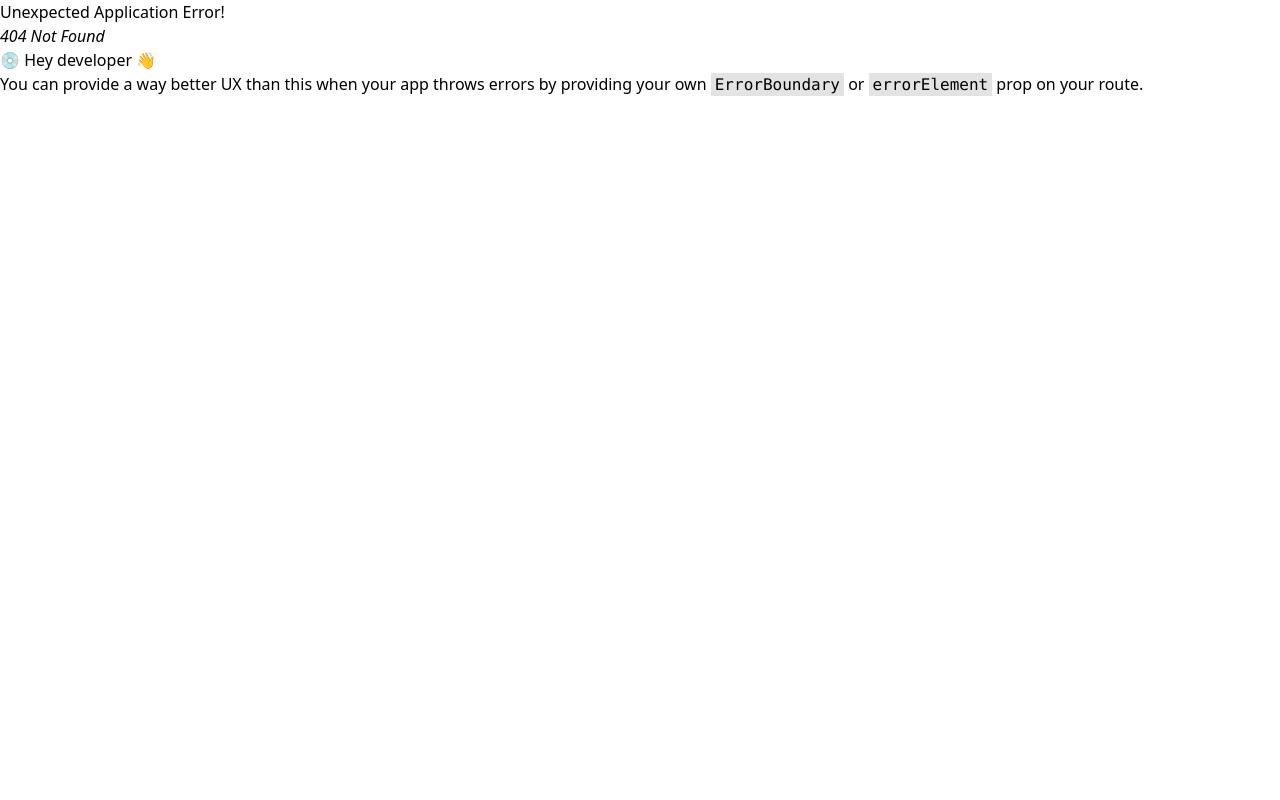
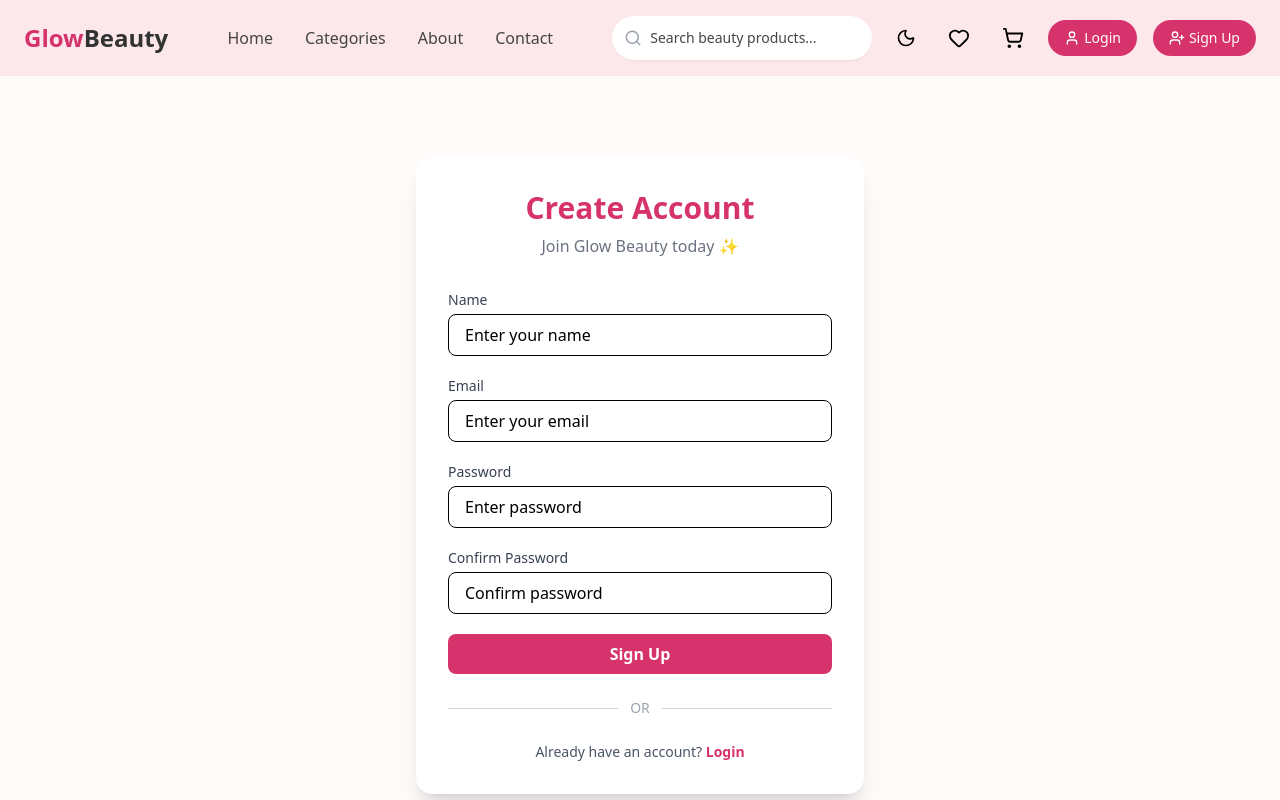
Before and after one commit to kalashkaushal123/E-Commerce-Project, a React (Vite) app in the folder eCommerceProject/: page /signup in a window 1280 px wide. Before the commit this address had no page. Shown: the top 800 px of the page. Built offline with nearby package versions, Linux system fonts and the light colour scheme.

Commit message:
changes in header

```diff
--- a/eCommerceProject/src/Components/Header/Header.jsx
+++ b/eCommerceProject/src/Components/Header/Header.jsx
@@ -1,5 +1,5 @@
 import React, { useState } from 'react'
-import { ShoppingCart, Search, User, Moon, Heart, Menu, X } from "lucide-react";            // it's an icon library
+import { ShoppingCart, Search, User, Moon, Heart, Menu, X, UserPlus  } from "lucide-react";            // it's an icon library
 import {Link, NavLink} from 'react-router-dom'
 import useTheme from '../Context/ThemeContext';
 import { useWishlist } from "../Context/WishlistContext";
@@ -99,8 +99,8 @@ function Header() {
             {/* DESKTOP / MEDIUM+ → Direct Logout */}
             {isLoggedIn && (
             <div className="hidden md:flex items-center gap-3">
-                <span className="text-sm font-medium dark:text-white">
-                {user.name}
+                <span className="text-sm bg-[#d6336c] text-white px-4 py-2 rounded-full font-medium dark:text-white">
+                {user.username}
                 </span>
 
                 <button
@@ -119,7 +119,7 @@ function Header() {
                 onClick={() => setUserMenu(!userMenu)}
                 className="w-9 h-9 rounded-full bg-[#d6336c] text-white font-bold"
                 >
-                {user.name.charAt(0).toUpperCase()}
+                {user?.name?.charAt(0).toUpperCase()}
                 </button>
 
                 {userMenu && (
@@ -138,11 +138,33 @@ function Header() {
 
             {/* NOT LOGGED IN */}
             {!isLoggedIn && (
-            <Link to="/login">
-                <button className="bg-[#d6336c] text-white px-4 py-2 rounded-full text-sm">
-                <User size={16} />
+            <>
+              <Link to="/login">
+                <button className="flex items-center gap-1 bg-[#d6336c] text-white px-4 py-2 rounded-full text-sm hover:bg-[#c2255c] transition">
+
+                  <User size={16} />
+
+                  {/* Hide text on small screens */}
+                  <span className="hidden sm:inline">
+                    Login
+                  </span>
+
                 </button>
             </Link>
+
+            <Link to="/signup">
+                <button className="flex items-center gap-1 bg-[#d6336c] text-white px-4 py-2 rounded-full text-sm hover:bg-[#c2255c] transition">
+
+                  <UserPlus size={16} />
+
+                  {/* Hide text on small screens */}
+                  <span className="hidden sm:inline">
+                    Sign Up
+                  </span>
+
+                </button>
+            </Link>
+            </>
             )}
 
           {/* Mobile Menu Button */}
--- /dev/null
+++ b/eCommerceProject/src/Components/LogIn/SignUp.jsx
@@ -0,0 +1,171 @@
+import React, { useState } from "react";
+import { Link, useNavigate } from "react-router-dom";
+
+function SignUp() {
+    const navigate = useNavigate();
+
+  const [formData, setFormData] = useState({
+    name: "",
+    email: "",
+    password: "",
+    confirmPassword: ""
+  });
+
+  const handleChange = (e) => {
+    setFormData({
+      ...formData,
+      [e.target.name]: e.target.value
+    });
+  };
+
+  const handleSubmit = async (e) => {
+    e.preventDefault();
+
+    // 🔐 Password match check
+    if (formData.password !== formData.confirmPassword) {
+      alert("Passwords do not match");
+      return;
+    }
+
+    try {
+      const response = await fetch(
+        "http://localhost:8000/api/auth/register/",
+        {
+          method: "POST",
+          headers: {
+            "Content-Type": "application/json"
+          },
+          body: JSON.stringify({
+            username: formData.email,
+            email: formData.email,
+            password: formData.password
+          })
+        }
+      );
+
+      const data = await response.json();
+
+      if (!response.ok) {
+        alert(data.detail || "Signup failed");
+        return;
+      }
+
+      alert("Account created successfully 🎉");
+      navigate("/login");
+
+    } catch (error) {
+      console.error("Signup error:", error);
+    }
+  };
+
+  return (
+    <div className="min-h-screen flex items-center justify-center bg-[#fffbfb] dark:bg-black px-4">
+      <div className="w-full max-w-md bg-white dark:bg-[#181818] rounded-2xl shadow-xl p-8">
+
+        {/* Heading */}
+        <h2 className="text-3xl font-bold text-center text-[#d6336c]">
+          Create Account
+        </h2>
+        <p className="text-center text-gray-500 dark:text-gray-400 mt-2">
+          Join Glow Beauty today ✨
+        </p>
+
+        {/* Form */}
+        <form className="mt-8 space-y-5" onSubmit={handleSubmit}>
+
+          {/* Name */}
+          <div>
+            <label className="block text-sm font-medium text-gray-700 dark:text-gray-300 mb-1">
+              Name
+            </label>
+            <input
+              type="text"
+              name="name"
+              placeholder="Enter your name"
+              value={formData.name}
+              onChange={handleChange}
+              required
+              className="w-full px-4 py-2 border rounded-lg focus:outline-none focus:ring-2 focus:ring-[#d6336c] dark:bg-black dark:border-gray-600 dark:text-white"
+            />
+          </div>
+
+          {/* Email */}
+          <div>
+            <label className="block text-sm font-medium text-gray-700 dark:text-gray-300 mb-1">
+              Email
+            </label>
+            <input
+              type="email"
+              name="email"
+              placeholder="Enter your email"
+              value={formData.email}
+              onChange={handleChange}
+              required
+              className="w-full px-4 py-2 border rounded-lg focus:outline-none focus:ring-2 focus:ring-[#d6336c] dark:bg-black dark:border-gray-600 dark:text-white"
+            />
+          </div>
+
+          {/* Password */}
+          <div>
+            <label className="block text-sm font-medium text-gray-700 dark:text-gray-300 mb-1">
+              Password
+            </label>
+            <input
+              type="password"
+              name="password"
+              placeholder="Enter password"
+              value={formData.password}
+              onChange={handleChange}
+              required
+              className="w-full px-4 py-2 border rounded-lg focus:outline-none focus:ring-2 focus:ring-[#d6336c] dark:bg-black dark:border-gray-600 dark:text-white"
+            />
+          </div>
+
+          {/* Confirm Password */}
+          <div>
+            <label className="block text-sm font-medium text-gray-700 dark:text-gray-300 mb-1">
+              Confirm Password
+            </label>
+            <input
+              type="password"
+              name="confirmPassword"
+              placeholder="Confirm password"
+              value={formData.confirmPassword}
+              onChange={handleChange}
+              required
+              className="w-full px-4 py-2 border rounded-lg focus:outline-none focus:ring-2 focus:ring-[#d6336c] dark:bg-black dark:border-gray-600 dark:text-white"
+            />
+          </div>
+
+          {/* Button */}
+          <button
+            type="submit"
+            className="w-full bg-[#d6336c] text-white py-2 rounded-lg font-semibold hover:bg-pink-600 transition"
+          >
+            Sign Up
+          </button>
+        </form>
+
+        {/* Divider */}
+        <div className="flex items-center my-6">
+          <div className="flex-1 h-px bg-gray-300 dark:bg-gray-600"></div>
+          <span className="px-3 text-sm text-gray-400">OR</span>
+          <div className="flex-1 h-px bg-gray-300 dark:bg-gray-600"></div>
+        </div>
+
+        {/* Login Link */}
+        <p className="text-center text-sm text-gray-600 dark:text-gray-400">
+          Already have an account?{" "}
+          <Link
+            to="/login"
+            className="text-[#d6336c] font-semibold hover:underline"
+          >
+            Login
+          </Link>
+        </p>
+      </div>
+    </div>
+  )
+}
+
+export default SignUp
--- a/eCommerceProject/src/main.jsx
+++ b/eCommerceProject/src/main.jsx
@@ -19,6 +19,7 @@ import Login from './Components/LogIn/Login.jsx'
 import ProductDetail from './Components/Main/ProductDetail.jsx'
 import { LoginProvider } from './Components/Context/LoginContext.jsx';
 import { ThemeProviderWrapper } from './Components/Context/ThemeContext.jsx';
+import SignUp from './Components/LogIn/SignUp.jsx';
 
 
 
@@ -35,6 +36,7 @@ const router = createBrowserRouter(
       <Route path='wishCart' element={<WishCart />} />
       <Route path='cart' element={<Cart />} />
       <Route path='login' element={<Login />} />
+      <Route path='signup' element={<SignUp />} />
       <Route path='product/:id' element={<ProductDetail />} />
     </Route>
   )
```
Also changed, not shown: 2 other files (tests, documents, lock files or other folders).
